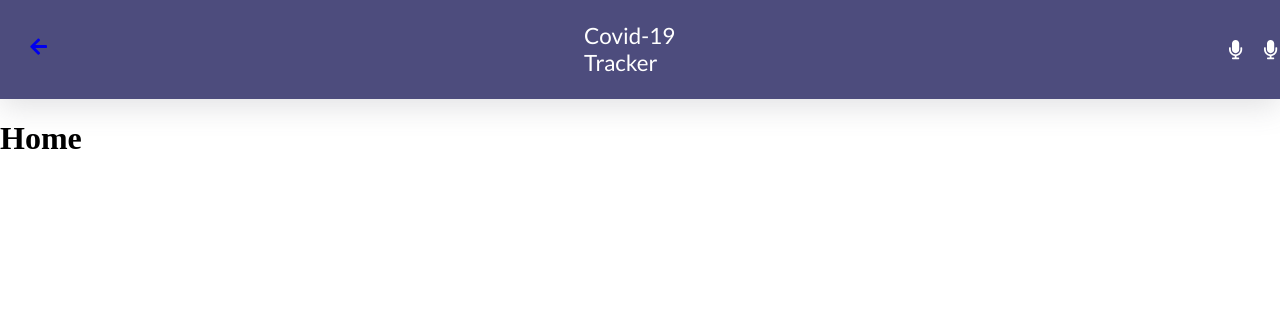
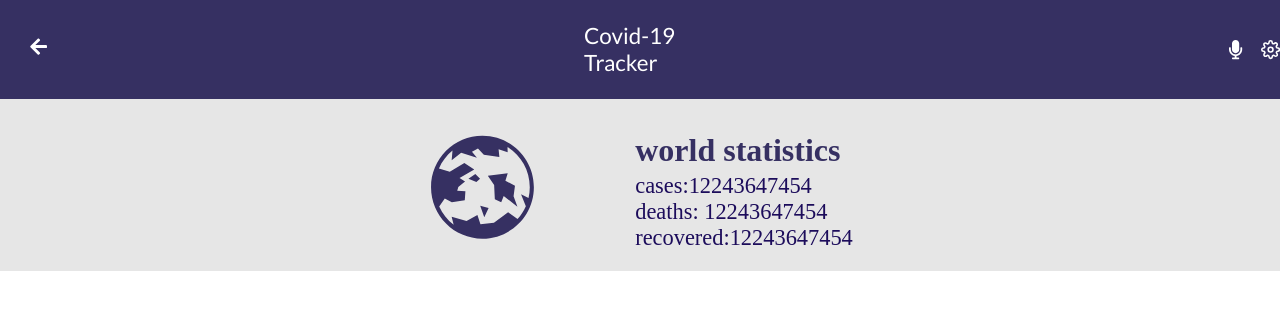
Before and after one commit to nedjwab/Covid19-tracker, a React (Create React App) app: page / in a window 1280 px wide. Shown: the top 310 px of the page. Built offline with nearby package versions, Linux system fonts and the light colour scheme.

Commit message:
Add The Banner section

```diff
--- a/src/App.css
+++ b/src/App.css
@@ -8,7 +8,7 @@ header {
   display: flex;
   flex-direction: row;
   color: white;
-  background-color: #4d4c7d;
+  background-color: #363062;
   align-items: center;
   gap: 33.5rem;
   box-shadow: rgba(100, 100, 111, 0.2) 0 7px 29px 0;
@@ -32,4 +32,33 @@ header {
   margin-left: 1.8rem;
   cursor: pointer;
   font-size: 1.2rem;
+  color:white;
 }
+
+.home-banner {
+  display:flex;
+  flex-direction: row;
+  justify-content: center;
+  gap:6rem;
+  background-color:#E6E6E6;
+  padding-top: 0.1rem;;
+}
+
+.world-map {
+  color:#363062;
+  font-size: 7rem;
+  margin-top: 2rem;
+}
+
+.banner-title {
+  font-size: 2rem;
+  color:#363062;
+  margin-bottom: 0.2rem;
+  font-weight: 600;
+}
+
+.case-title {
+  color: #1C0C5B;
+  font-size:1.4rem;
+  margin-bottom: 2rem;
+}
--- a/src/components/Navbar.js
+++ b/src/components/Navbar.js
@@ -1,5 +1,6 @@
 import { Link } from 'react-router-dom';
 import { FaMicrophone, FaArrowLeft } from 'react-icons/fa';
+import { FiSettings } from 'react-icons/fi';
 
 const Navbar = () => (
   <header>
@@ -7,7 +8,7 @@ const Navbar = () => (
     <p className="title">Covid-19 Tracker</p>
     <div className="icons">
       <span className="microphone"><FaMicrophone /></span>
-      <span className="microphone"><FaMicrophone /></span>
+      <span className="microphone"><FiSettings /></span>
     </div>
   </header>
 );
--- a/src/components/home.js
+++ b/src/components/home.js
@@ -1,9 +1,20 @@
 import React from 'react';
+import { GiWorld } from 'react-icons/gi';
 
 const Home = () => (
-  <div className="home-container">
-    <h1>Home</h1>
-  </div>
+  <section className="home-banner">
+    <span className="world-map"><GiWorld /></span>
+    <div className="banner-text">
+      <p className="banner-title">world statistics</p>
+      <span className="case-title">cases:12243647454 </span>
+      {' '}
+      <br />
+      <span className="case-title">deaths: 12243647454</span>
+      <br />
+      <span className="case-title">recovered:12243647454</span>
+      <br />
+    </div>
+  </section>
 );
 
 export default Home;
```
